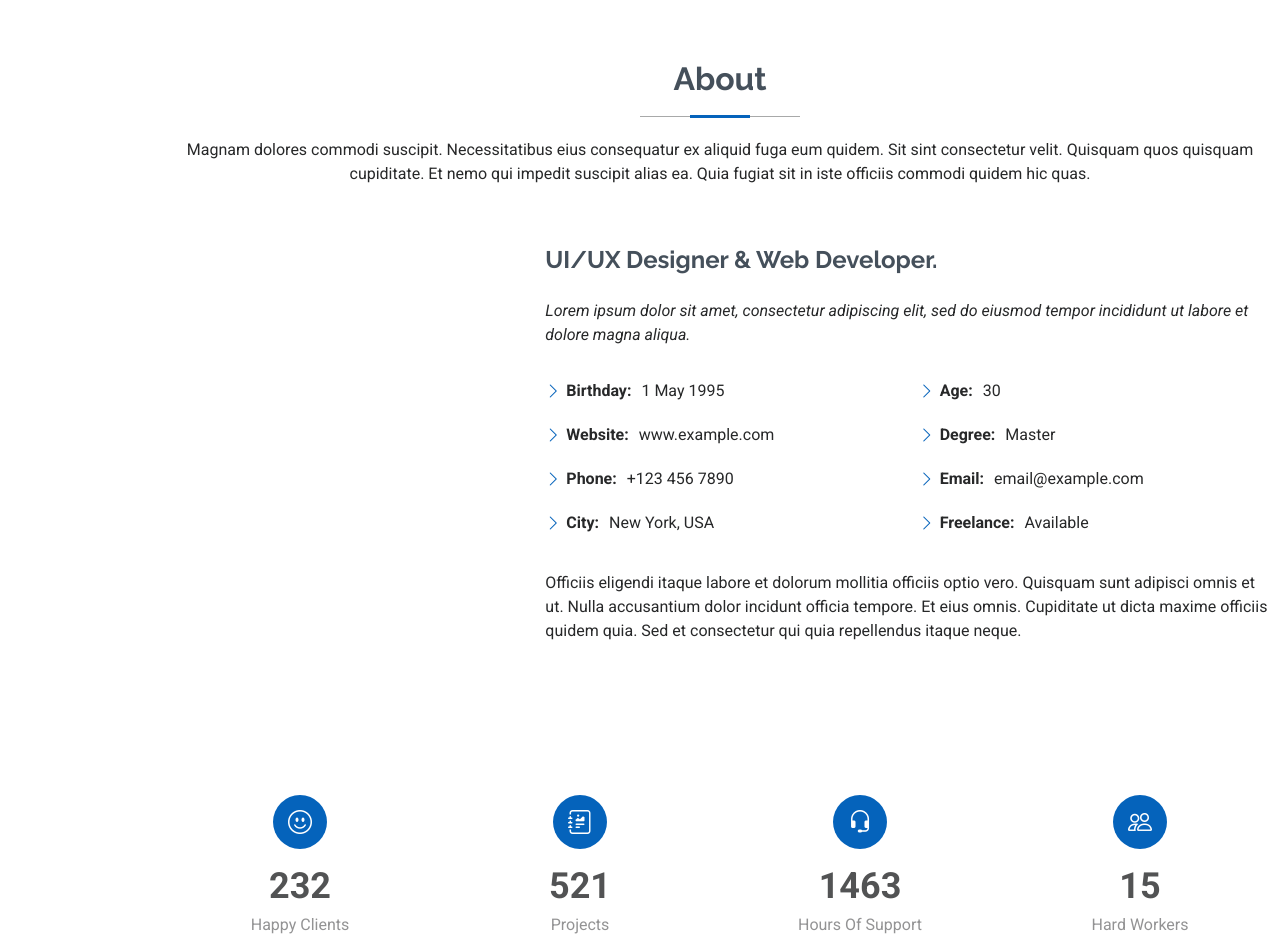
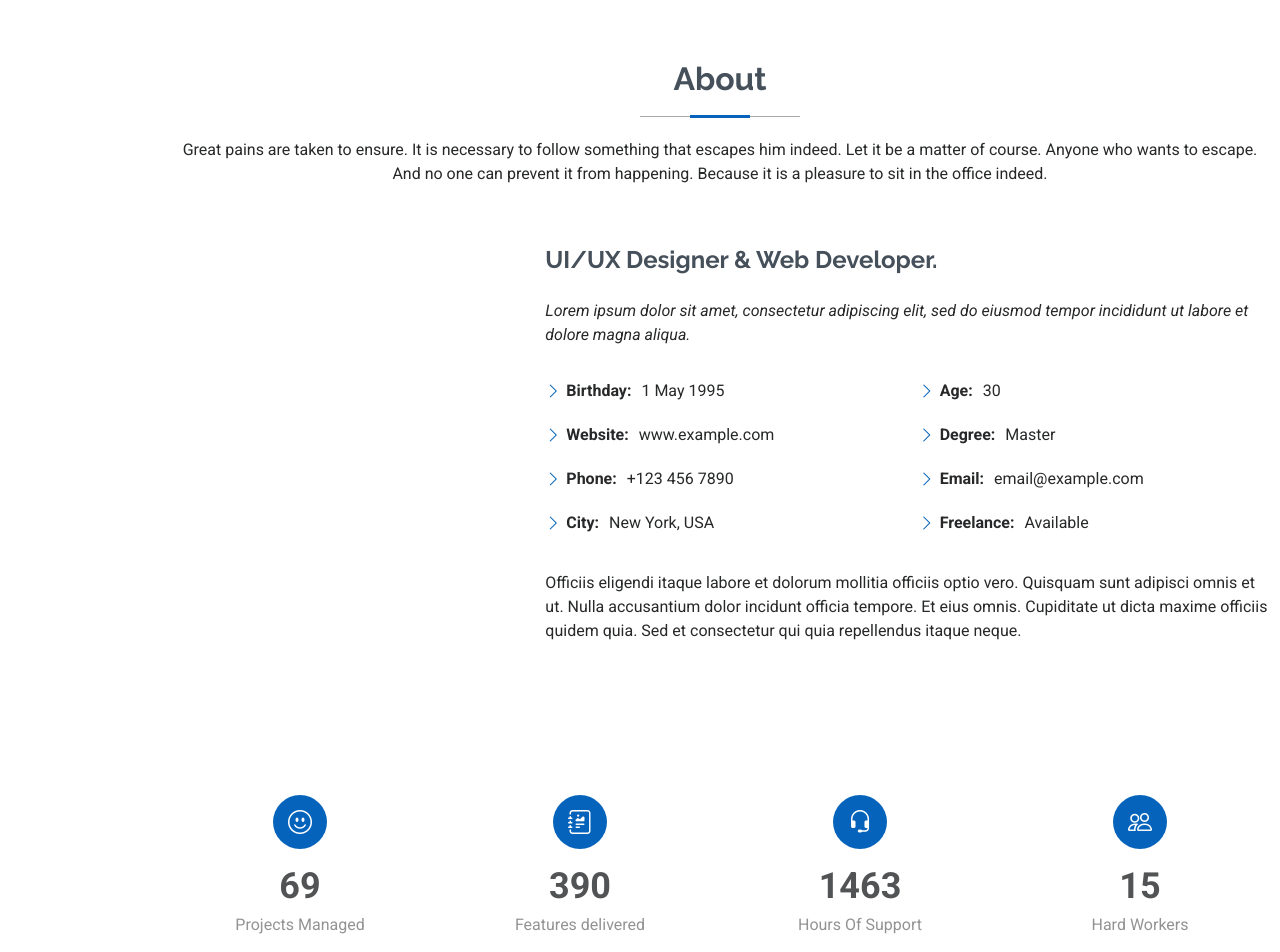
Before and after one commit to adeen-amer/adeen-amer.github.io, a plain HTML site: page index.html in a window 1280 px wide. Shown: the part 800-1752 px from the top of the page. Drawn offline with Linux system fonts and the light colour scheme.

Commit message:
Update resume details to reflect new roles and revise the about section

```diff
--- a/index.html
+++ b/index.html
@@ -62,7 +62,7 @@
         <div class="row justify-content-center">
           <div class="col-lg-9">
             <h2>Adeen Amer</h2>
-            <p>I'm <span class="typed" data-typed-items="Designer, Developer, Freelancer, Photographer">Designer</span><span class="typed-cursor typed-cursor--blink" aria-hidden="true"></span></p>
+            <p>I'm <span class="typed" data-typed-items="Product Manager, Photographer, Freelancer, Videographer">Designer</span><span class="typed-cursor typed-cursor--blink" aria-hidden="true"></span></p>
             <div class="social-links">
               <a href="#"><i class="bi bi-twitter-x"></i></a>
               <a href="#"><i class="bi bi-facebook"></i></a>
@@ -81,7 +81,7 @@
       <!-- Section Title -->
       <div class="container section-title" data-aos="fade-up">
         <h2>About</h2>
-        <p>Magnam dolores commodi suscipit. Necessitatibus eius consequatur ex aliquid fuga eum quidem. Sit sint consectetur velit. Quisquam quos quisquam cupiditate. Et nemo qui impedit suscipit alias ea. Quia fugiat sit in iste officiis commodi quidem hic quas.</p>
+        <p>Great pains are taken to ensure. It is necessary to follow something that escapes him indeed. Let it be a matter of course. Anyone who wants to escape. And no one can prevent it from happening. Because it is a pleasure to sit in the office indeed.</p>
       </div><!-- End Section Title -->
 
       <div class="container" data-aos="fade-up" data-aos-delay="100">
@@ -93,8 +93,8 @@
           <div class="col-lg-8 content">
             <h2>UI/UX Designer &amp; Web Developer.</h2>
             <p class="fst-italic py-3">
-              Lorem ipsum dolor sit amet, consectetur adipiscing elit, sed do eiusmod tempor incididunt ut labore et dolore
-              magna aliqua.
+                Lorem ipsum dolor sit amet, consectetur adipiscing elit, sed do eiusmod tempor incididunt ut labore et dolore
+                magna aliqua.
             </p>
             <div class="row">
               <div class="col-lg-6">
@@ -135,16 +135,16 @@
           <div class="col-lg-3 col-md-6 d-flex flex-column align-items-center">
             <i class="bi bi-emoji-smile"></i>
             <div class="stats-item">
-              <span data-purecounter-start="0" data-purecounter-end="232" data-purecounter-duration="1" class="purecounter"></span>
-              <p>Happy Clients</p>
+              <span data-purecounter-start="0" data-purecounter-end="69" data-purecounter-duration="1" class="purecounter"></span>
+              <p>Projects Managed</p>
             </div>
           </div><!-- End Stats Item -->
 
           <div class="col-lg-3 col-md-6 d-flex flex-column align-items-center">
             <i class="bi bi-journal-richtext"></i>
             <div class="stats-item">
-              <span data-purecounter-start="0" data-purecounter-end="521" data-purecounter-duration="1" class="purecounter"></span>
-              <p>Projects</p>
+              <span data-purecounter-start="0" data-purecounter-end="390" data-purecounter-duration="1" class="purecounter"></span>
+              <p>Features delivered</p>
             </div>
           </div><!-- End Stats Item -->
 
```
